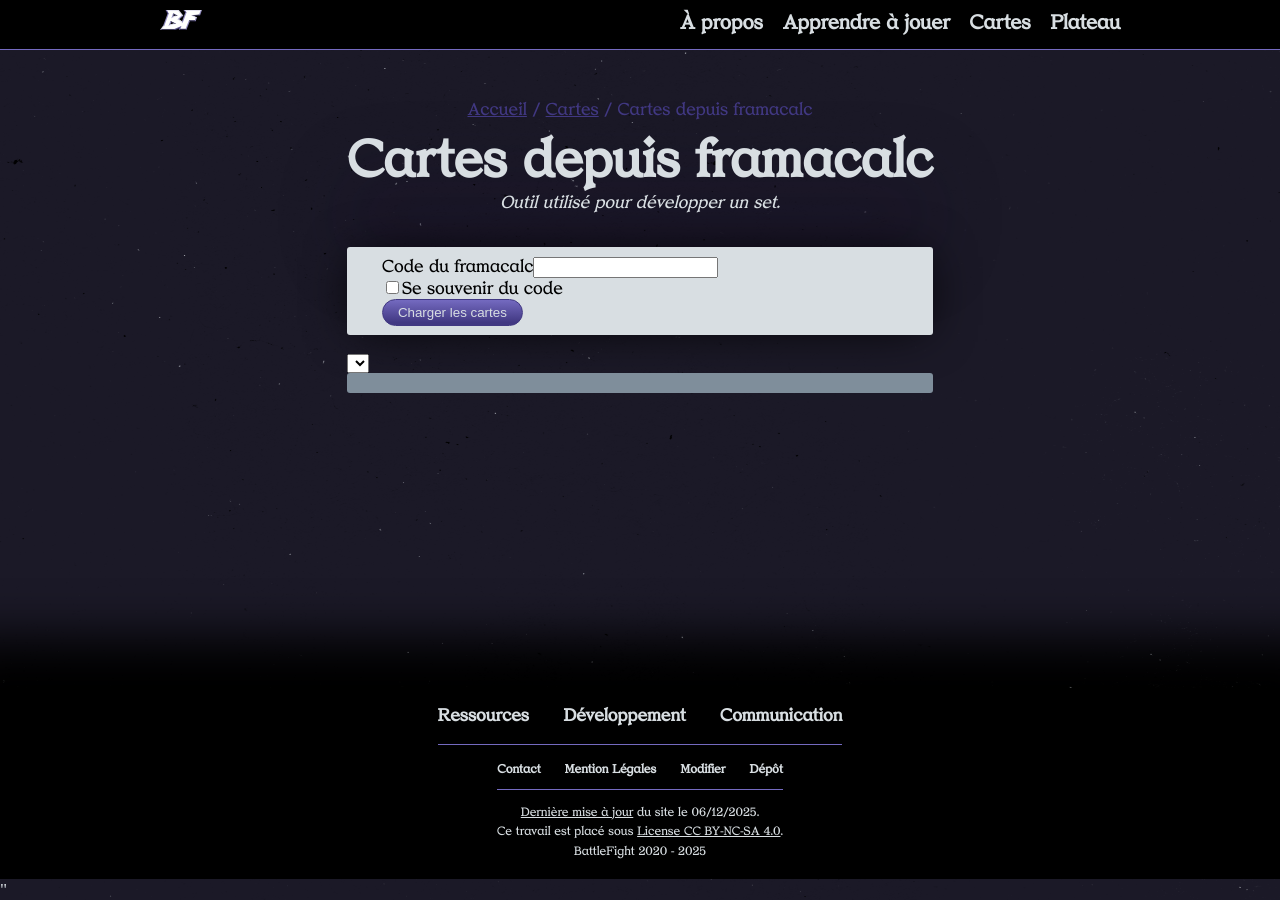
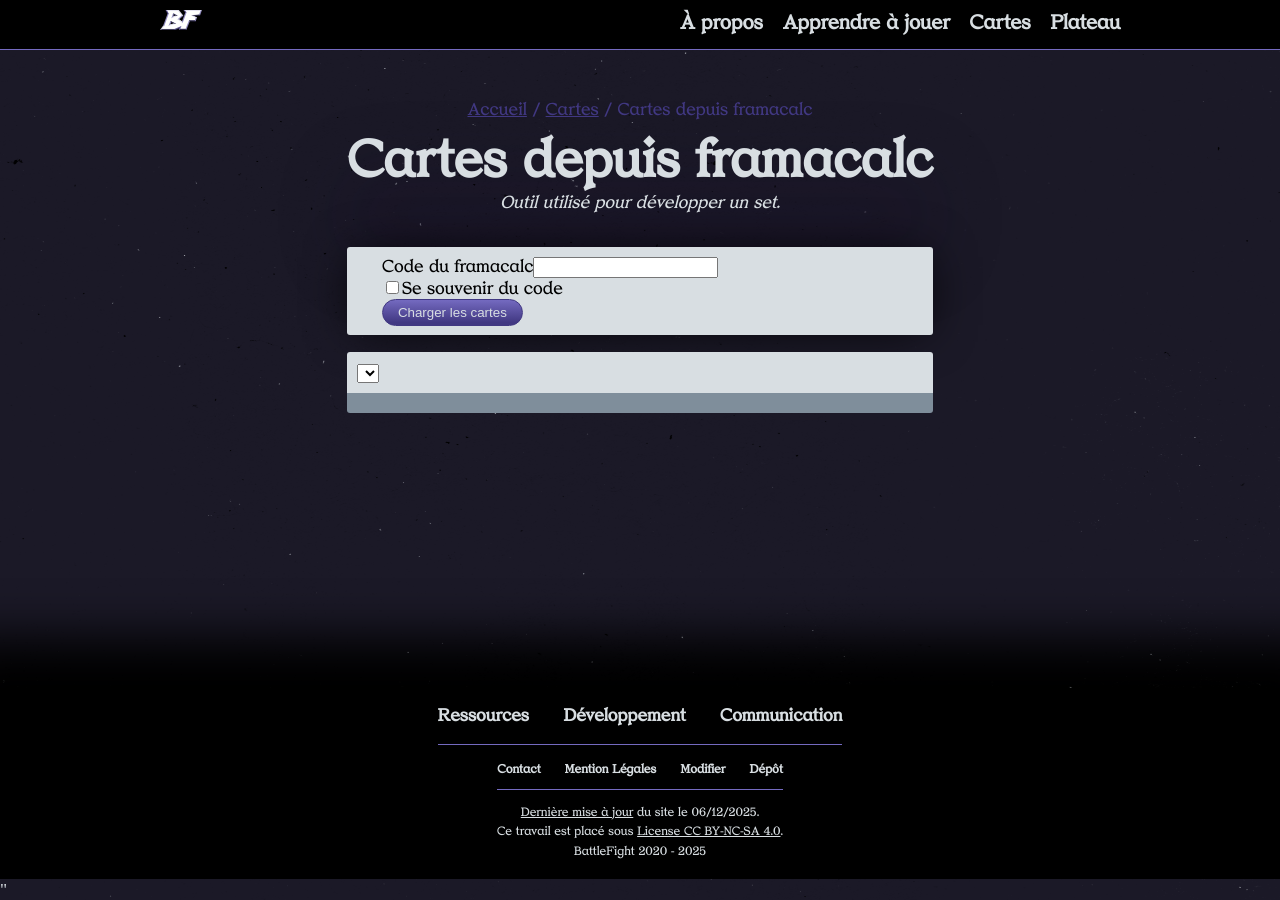
Before and after one commit to dracdrac/BATTLEFIGHT, a Jekyll site: the page built from cartes/depuis-framacalc.md, in a window 1280 px wide. Built offline with Jekyll 4.4.1, drawn with Linux system fonts in a browser that asks for light colours; the repository's description, which GitHub fills in, is left out.

Commit message:
cartes code

```diff
--- a/_layouts/cards.html
+++ b/_layouts/cards.html
@@ -30,7 +30,7 @@
         {% assign edition_obj = site.data.editions | find: 'id', edition | first %}
         {% assign version = page.cards_version | default: edition_obj.current-version %}
         {% assign version_obj = edition_obj.versions | find: 'id', version | first %}
-        {% for traitment in version_obj.traitments %}
+        {% for traitment in version_obj.treatments %}
           <option value="{{traitment.id}}">{{traitment.id}} ({{traitment.name}})</option>
         {% endfor %}
       </select>
--- a/assets/css/style.css
+++ b/assets/css/style.css
@@ -7,7 +7,7 @@
 
   --header-height:2.5em;
   --site-width: 1000px;
-
+  --border-radius:3px;
 }
 
 * {
@@ -99,7 +99,7 @@
 }
 
 body>main>article{
-    border-radius: 3px;
+    border-radius: var(--border-radius);
   color:black;
   background: var(--lgray);
   margin: 1em auto;
@@ -165,19 +165,27 @@
 }
 
 body>main>article section.page-preview {
-  border:1px solid
+  border:1px solid;
+
+}
+
+body>main>#cards-browser{
+  background: var(--lgray);
+  border-radius: var(--border-radius) var(--border-radius) 0 0;
+  padding: 10px;
 }
 
 body>main>.cards{
   display: flex;
   flex-wrap: wrap;
   justify-content: center;
-      border-radius: 3px;
+  border-radius: 0 0 var(--border-radius) var(--border-radius);
 
   gap:10px;
   background: var(--mgray);
   padding: 10px;
 }
+
 
 body>main>.cards .card:hover {
   transform: scale(110%);
@@ -190,7 +198,7 @@
 
 body>main>article section.page-preview {
   border:1px solid var(--mid);
-  border-radius:5px;
+  border-radius:var(--border-radius);
   overflow: hidden;
   margin : 2em 0;
 }
--- a/assets/js/cards-browser.js
+++ b/assets/js/cards-browser.js
@@ -1,8 +1,9 @@
 document.addEventListener("DOMContentLoaded", function() {
 
-  document.querySelector('#cards-browser').addEventListener('click', ()=>{
+  document.querySelector('#print-cards').addEventListener('click', ()=>{
     print();
   });
+
   document.querySelector('#cards-treatments').addEventListener('change',(e)=>{
     changeTreatments(e.target.value)
   })
```
